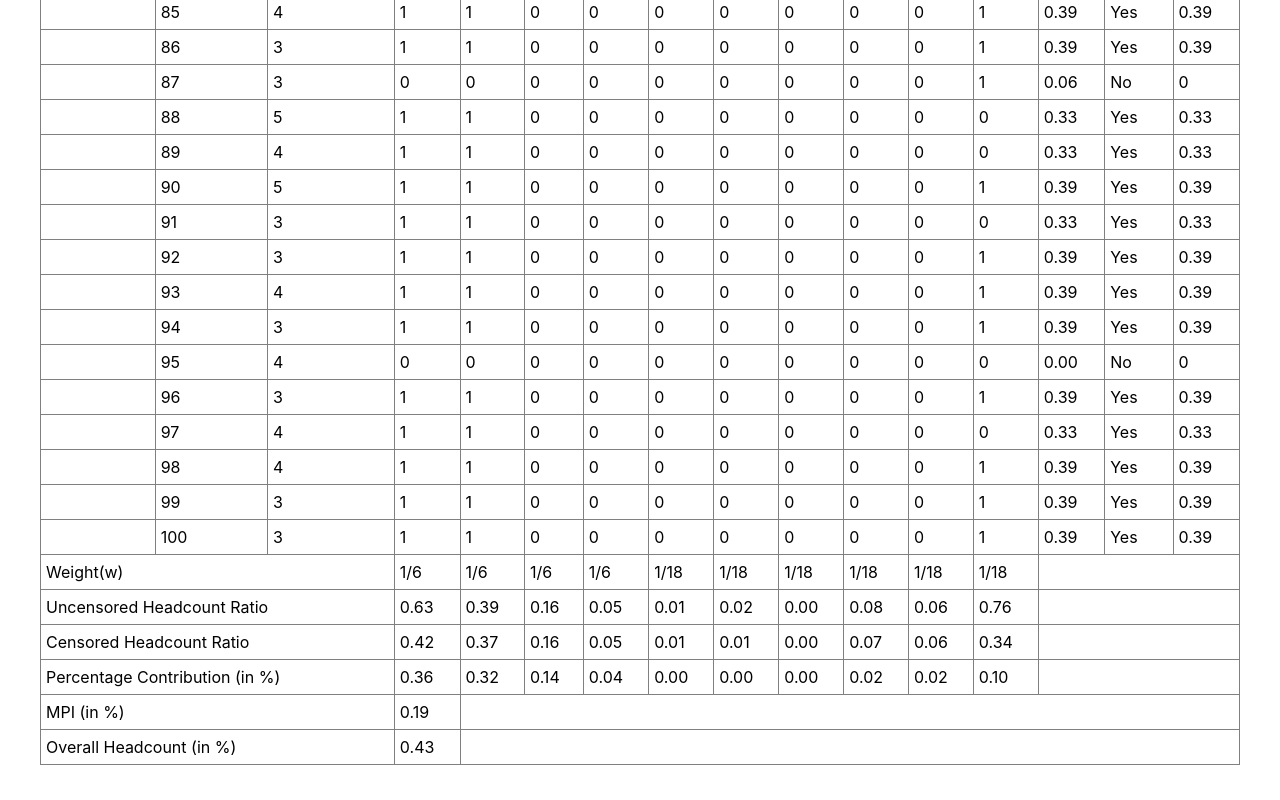
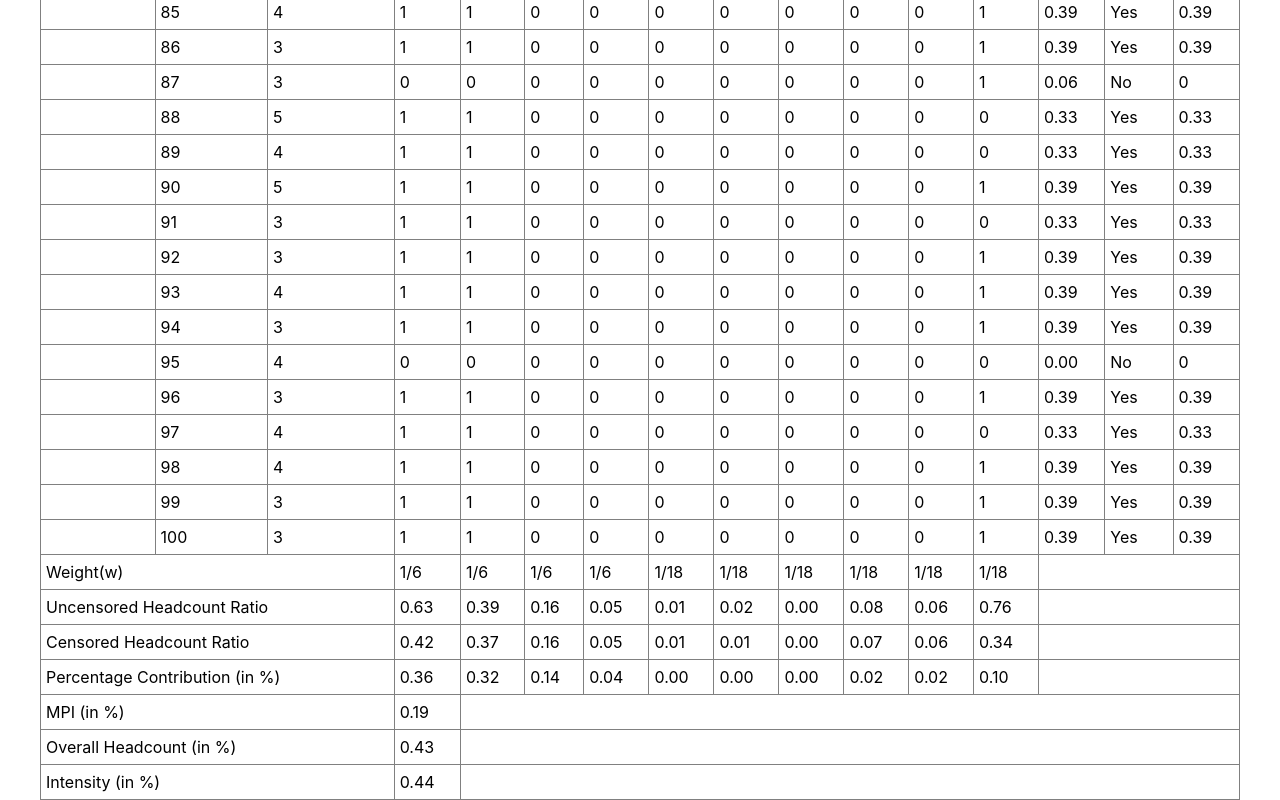
Before and after one commit to limvus/bishnuproject, a JavaScript app: page / in a window 1280 px wide. Shown: the part 3115-3915 px from the top of the page. Before the commit the page ends 3880 px from the top, so only its background shows below. Built offline with nearby package versions, Linux system fonts and the light colour scheme; the HTML template or start-up script is replaced by a standard one.

Commit message:
add intensity

```diff
--- a/src/App.js
+++ b/src/App.js
@@ -173,6 +173,17 @@ const OverallHeadCount = ({ dataKeys, data, weight}) => {
     return <td>{ohc.toFixed(2)}</td>;
 }
 
+const intensityCalculation = (dataKeys, data, weight) => {
+    let mpi = mpiCalculation(dataKeys, data, weight);
+    let overallHeadCount = overallHeadCountCalculation(dataKeys, data, weight);
+
+    return mpi.toFixed(2) / overallHeadCount.toFixed(2);
+}
+
+const Intensity = ({ dataKeys, data, weight}) => {
+    let intensity = intensityCalculation(dataKeys, data, weight);
+    return <td>{intensity.toFixed(2)}</td>;
+}
 
 function App() {
     return (
@@ -264,6 +275,14 @@ function App() {
                             weight={weight}
                         />
                     </tr>
+                    <tr>
+                        <td colSpan={3}>Intensity (in %)</td>
+                        <Intensity
+                            dataKeys={dataKeys}
+                            data={simulatedUrbanData.concat(simulatedRuralData)}
+                            weight={weight}
+                        />
+                    </tr>
                 </table>
             </div>
         </div >
```
